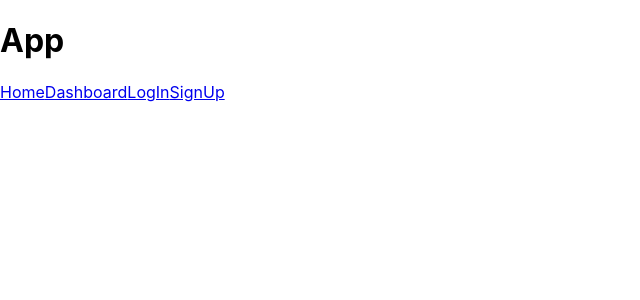
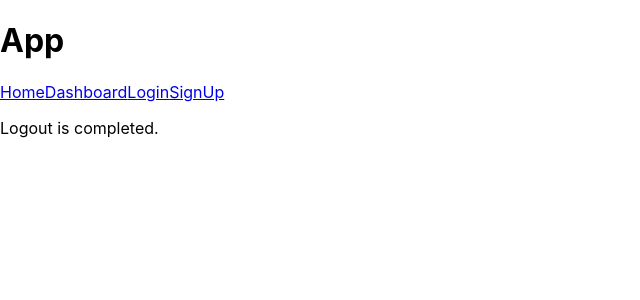
Before and after one commit to kamakuni/rails-spa, a React (Create React App) app in the folder front/app/: page /logout in a window 1280 px wide. Shown: the top 300 px of the page, without its empty margins (0-640 px from the left). Built offline with nearby package versions, Linux system fonts and the light colour scheme.

Commit message:
add Logout component.

```diff
--- a/front/app/src/App.tsx
+++ b/front/app/src/App.tsx
@@ -8,8 +8,14 @@ import Login from './components/Login/Login';
 import SignUp from './components/SignUp/SignUp';
 import { NavLink } from 'react-router-dom';
 import ProtectedRoutes from './features/auth/ProtectedRoutes';
+import { useAppDispatch, useAppSelector } from './store';
+import { Link } from 'react-router-dom';
+import Logout from './components/Logout/Login';
 
 function App() {
+
+  const dispatch = useAppDispatch()
+  const { isSuccess, isAuthenticated } = useAppSelector((state) => state.auth)
 
   return (
     <div className="wrapper">
@@ -18,13 +24,17 @@ function App() {
         <nav>
           <NavLink to="/">Home</NavLink>
           <NavLink to="/dashboard">Dashboard</NavLink>
-          <NavLink to="/login">LogIn</NavLink>
+          {
+            isAuthenticated ? <NavLink to="/logout">Logout</NavLink>
+              : <NavLink to="/login">Login</NavLink>
+          }
           <NavLink to="/signup">SignUp</NavLink>
         </nav>
         <Routes>
           <Route path="/" element={<Home />} />
           <Route path="/signup" element={<SignUp />} />
           <Route path="/login" element={<Login />} />
+          <Route path="/logout" element={<Logout />} />
           <Route element={<ProtectedRoutes />} >
             <Route path="/dashboard" element={<Dashboard />} />
           </Route>
--- /dev/null
+++ b/front/app/src/components/Logout/Login.tsx
@@ -0,0 +1,13 @@
+import axios from 'axios'
+import React, { useEffect } from 'react'
+const Logout: React.FC = () => {
+
+    return (
+        <div>
+            <p>Logout is completed.</p>
+        </div>
+    );
+
+}
+
+export default Logout;
```
